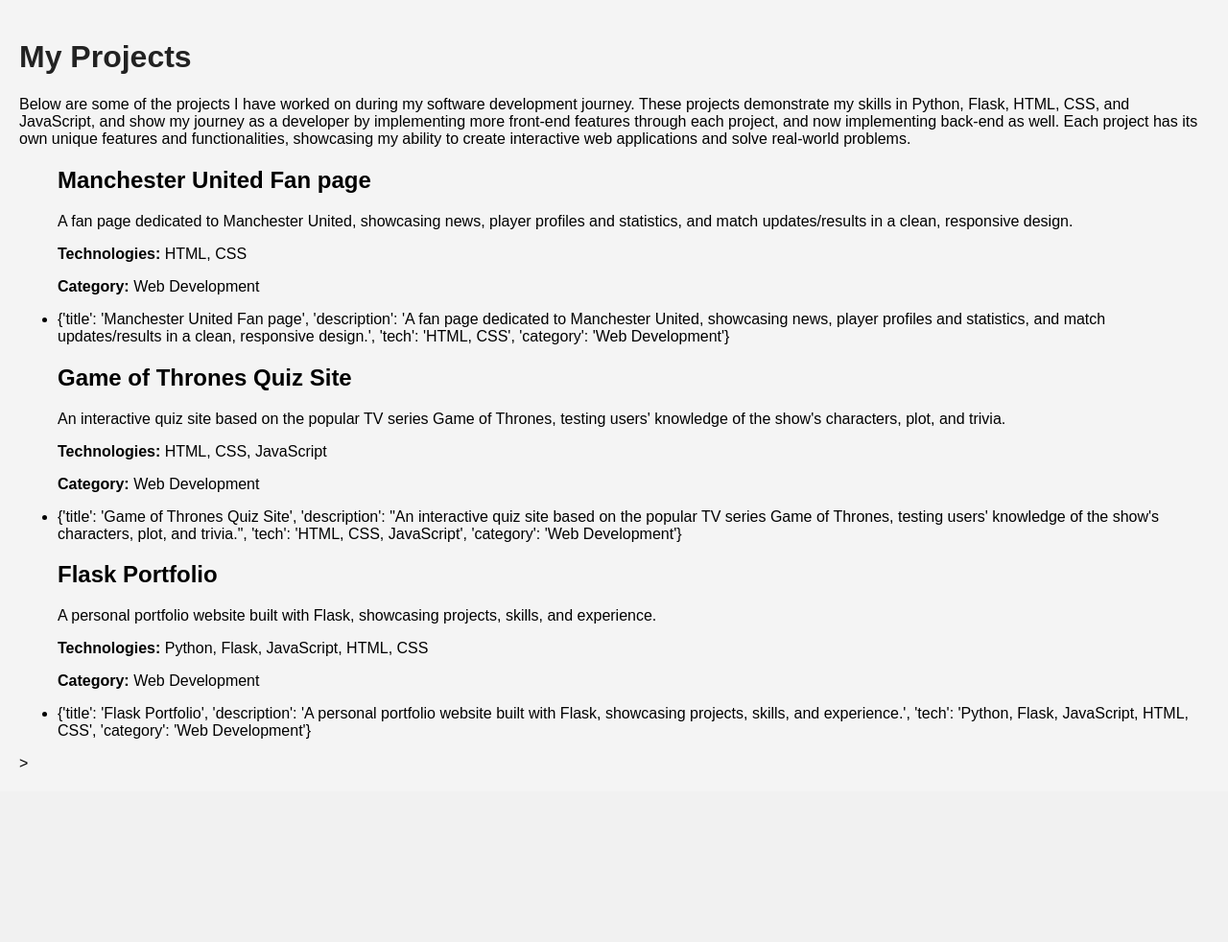
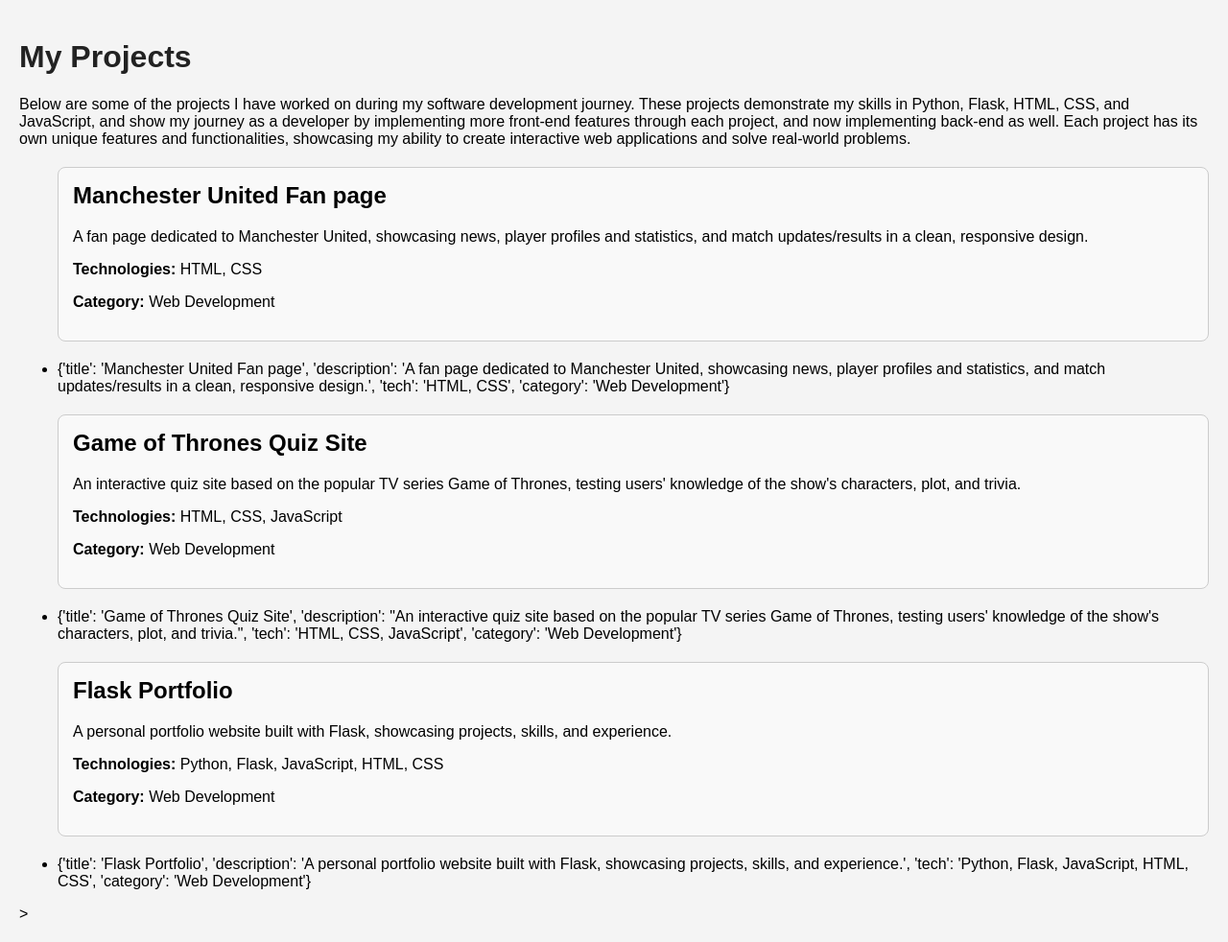
Before and after one commit to mdpos95-tech/flask-portfolio, a Flask app: page /projects in a window 1280 px wide. Shown: the part 48-1030 px from the top of the page at 96% size. Before the commit the page ends 848 px from the top, so only its background shows below. Run offline with Flask 3, Linux system fonts and the light colour scheme.

Commit message:
project card css

```diff
--- a/static/css/style.css
+++ b/static/css/style.css
@@ -28,3 +28,15 @@ form input, form textarea {
     width: 300px;
     padding: 8px;
 }
+
+.project-card {
+    background-color: #f9f9f9;
+    padding: 15px;
+    margin: 20px 0;
+    border-radius: 8px;
+    border: 1px solid #ccc;
+}
+
+.project-card h2 {
+    margin-top: 0;
+}
```
